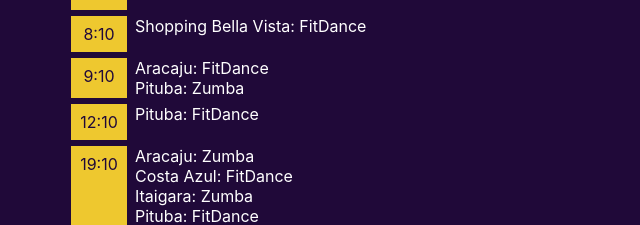
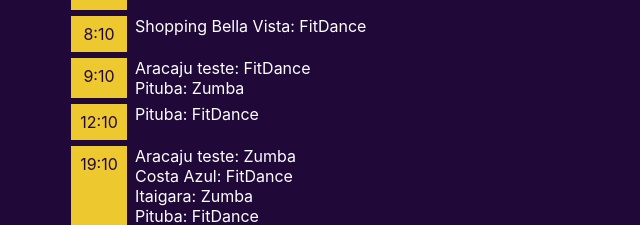
Before and after one commit to evandrojr/alphadance, a Svelte app: page / in a window 1280 px wide. Shown: the part 435-660 px from the top of the page, without its empty margins (287-927 px from the left). Built offline with nearby package versions, Linux system fonts and the light colour scheme.

Commit message:
Update main.js

```diff
--- a/src/main.js
+++ b/src/main.js
@@ -6,7 +6,7 @@ const atividades = [
 		diaSemana: "Segunda",
 		locais: [
 			{
-				nome: "Aracaju",
+				nome: "Aracaju teste",
 				aulas: { f: [9], z: [19] },
 			},
 			{
```
